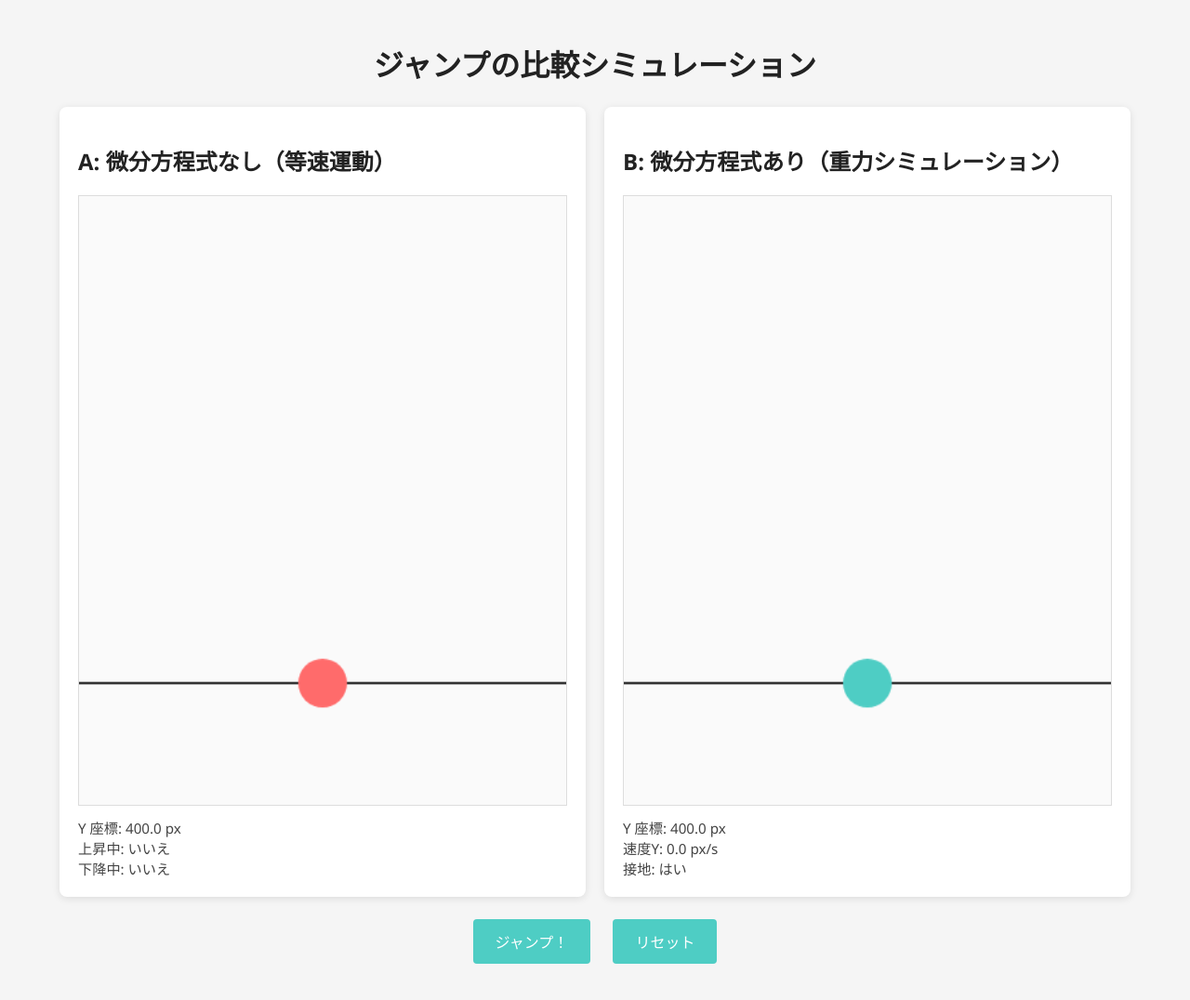
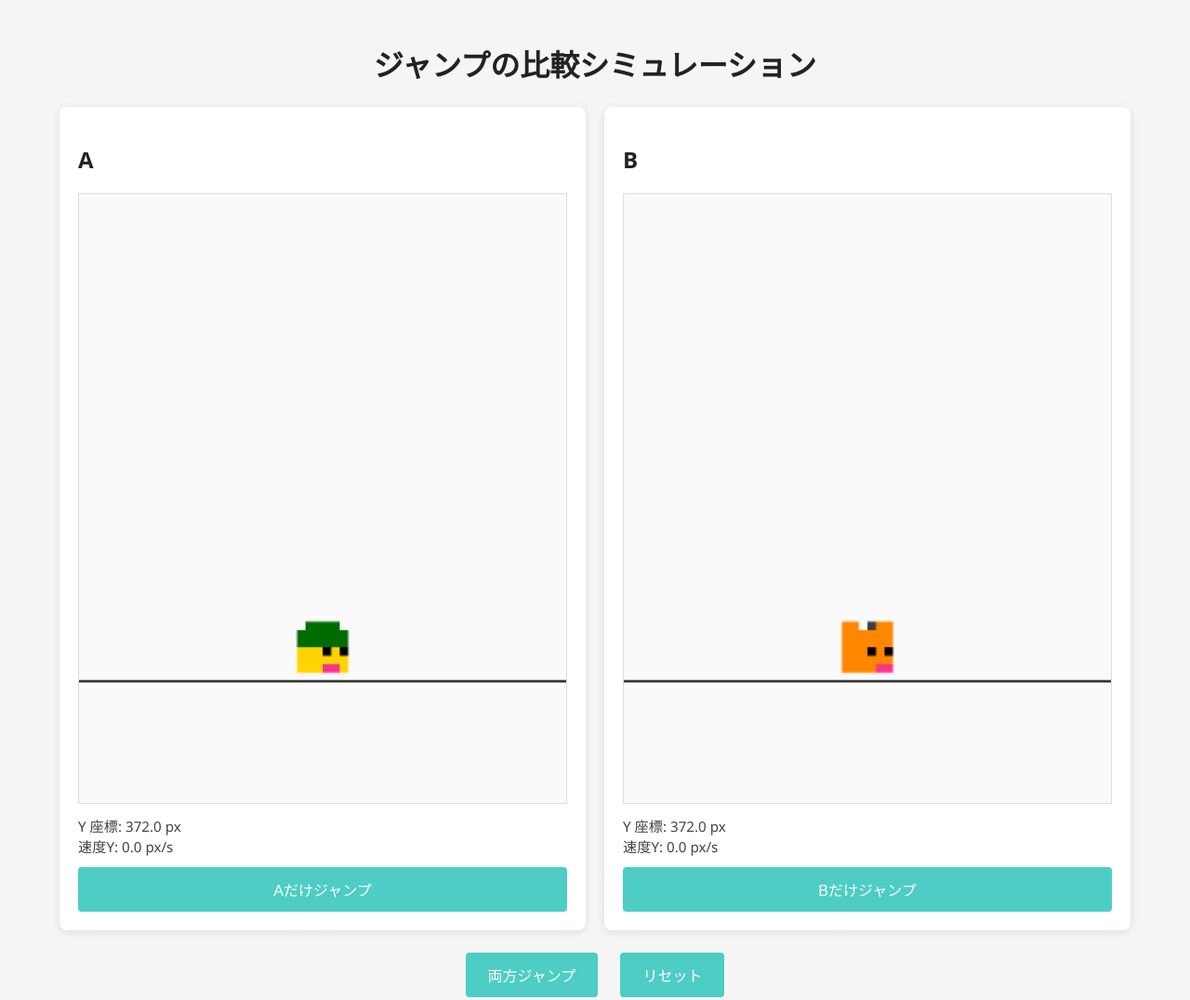
Before and after one commit to tomo1238hi/jump-comparison-demo, a website built with Vite: page index.html in a window 1280 px wide. Shown: the whole page at 93% size. Built offline with nearby package versions, Linux system fonts and the light colour scheme.

Commit message:
feat(simulation): 個別ジャンプ操作を追加

```diff
--- a/index.html
+++ b/index.html
@@ -14,20 +14,26 @@
 
     <div class="simulations">
       <div class="simulation-panel">
-        <h2>A: 微分方程式なし（等速運動）</h2>
+        <h2>A</h2>
         <canvas id="canvas-a" width="400" height="500"></canvas>
         <div class="info" id="info-a"></div>
+        <div class="panel-actions">
+          <button id="jump-btn-a">Aだけジャンプ</button>
+        </div>
       </div>
 
       <div class="simulation-panel">
-        <h2>B: 微分方程式あり（重力シミュレーション）</h2>
+        <h2>B</h2>
         <canvas id="canvas-b" width="400" height="500"></canvas>
         <div class="info" id="info-b"></div>
+        <div class="panel-actions">
+          <button id="jump-btn-b">Bだけジャンプ</button>
+        </div>
       </div>
     </div>
 
     <div class="controls">
-      <button id="jump-btn">ジャンプ！</button>
+      <button id="jump-btn">両方ジャンプ</button>
       <button id="reset-btn">リセット</button>
     </div>
   </div>
--- a/src/constants.ts
+++ b/src/constants.ts
@@ -1,10 +1,10 @@
 export const GRAVITY = 980 // px/s²
-export const JUMP_FORCE = 400 // px/s (initial velocity magnitude for simulation B)
 export const JUMP_SPEED = 400 // px/s (constant velocity for simulation A)
-export const MAX_HEIGHT = 200 // px (height above ground for simulation A)
+export const MAX_HEIGHT = 260 // px (height above ground for simulation A)
+export const JUMP_FORCE = Math.sqrt(2 * GRAVITY * MAX_HEIGHT) // px/s (matches simulation A apex)
 export const GROUND_Y = 400 // px (ground baseline on canvas)
 
-export const CHARACTER_SIZE = 20 // px (radius of character marker)
+export const CHARACTER_SIZE = 28 // px (radius of character marker)
 export const CHARACTER_COLOR_A = '#FF6B6B'
 export const CHARACTER_COLOR_B = '#4ECDC4'
 
--- a/src/controller.ts
+++ b/src/controller.ts
@@ -1,18 +1,36 @@
 type Handler = () => void
 
-export function initializeController(onJump: Handler, onReset: Handler): () => void {
-  const jumpButton = document.getElementById('jump-btn') as HTMLButtonElement | null
+interface ControllerHandlers {
+  onJumpBoth: Handler
+  onJumpA: Handler
+  onJumpB: Handler
+  onReset: Handler
+}
+
+export function initializeController({
+  onJumpBoth,
+  onJumpA,
+  onJumpB,
+  onReset,
+}: ControllerHandlers): () => void {
+  const jumpBothButton = document.getElementById('jump-btn') as HTMLButtonElement | null
+  const jumpAButton = document.getElementById('jump-btn-a') as HTMLButtonElement | null
+  const jumpBButton = document.getElementById('jump-btn-b') as HTMLButtonElement | null
   const resetButton = document.getElementById('reset-btn') as HTMLButtonElement | null
 
-  if (!jumpButton || !resetButton) {
+  if (!jumpBothButton || !jumpAButton || !jumpBButton || !resetButton) {
     throw new Error('コントロールボタンが見つかりません')
   }
 
-  jumpButton.addEventListener('click', onJump)
+  jumpBothButton.addEventListener('click', onJumpBoth)
+  jumpAButton.addEventListener('click', onJumpA)
+  jumpBButton.addEventListener('click', onJumpB)
   resetButton.addEventListener('click', onReset)
 
   return () => {
-    jumpButton.removeEventListener('click', onJump)
+    jumpBothButton.removeEventListener('click', onJumpBoth)
+    jumpAButton.removeEventListener('click', onJumpA)
+    jumpBButton.removeEventListener('click', onJumpB)
     resetButton.removeEventListener('click', onReset)
   }
 }
--- a/src/main.ts
+++ b/src/main.ts
@@ -1,62 +1,73 @@
-import { createAnimationState, startAnimation } from './animation'
-import { initializeController } from './controller'
-import { renderInfo, renderSimulations, getCanvasContext } from './renderer'
+import { createAnimationState, startAnimation } from "./animation";
+import { initializeController } from "./controller";
+import { renderInfo, renderSimulations, getCanvasContext } from "./renderer";
 import {
   createSimulationAState,
   reset as resetSimulationA,
   startJump as startJumpA,
   update as updateSimulationA,
-} from './simulationA'
+} from "./simulationA";
 import {
   createSimulationBState,
   reset as resetSimulationB,
   startJump as startJumpB,
   update as updateSimulationB,
-} from './simulationB'
+} from "./simulationB";
 
-const simulationA = createSimulationAState()
-const simulationB = createSimulationBState()
-const animationState = createAnimationState()
+const simulationA = createSimulationAState();
+const simulationB = createSimulationBState();
+const animationState = createAnimationState();
 
-const ctxA = getCanvasContext('canvas-a')
-const ctxB = getCanvasContext('canvas-b')
-const infoA = document.getElementById('info-a')
-const infoB = document.getElementById('info-b')
+const ctxA = getCanvasContext("canvas-a");
+const ctxB = getCanvasContext("canvas-b");
+const infoA = document.getElementById("info-a");
+const infoB = document.getElementById("info-b");
 
 function updateInfoPanels(): void {
   renderInfo(infoA, [
     `Y 座標: ${simulationA.position.y.toFixed(1)} px`,
-    `上昇中: ${simulationA.isJumping ? 'はい' : 'いいえ'}`,
-    `下降中: ${simulationA.isFalling ? 'はい' : 'いいえ'}`,
-  ])
+    `速度Y: ${simulationA.velocity.y.toFixed(1)} px/s`,
+  ]);
 
   renderInfo(infoB, [
     `Y 座標: ${simulationB.position.y.toFixed(1)} px`,
     `速度Y: ${simulationB.velocity.y.toFixed(1)} px/s`,
-    `接地: ${simulationB.isGrounded ? 'はい' : 'いいえ'}`,
-  ])
+  ]);
 }
 
 function step(deltaTime: number): void {
-  updateSimulationA(simulationA, deltaTime)
-  updateSimulationB(simulationB, deltaTime)
-  renderSimulations(ctxA, ctxB, simulationA, simulationB)
-  updateInfoPanels()
+  updateSimulationA(simulationA, deltaTime);
+  updateSimulationB(simulationB, deltaTime);
+  renderSimulations(ctxA, ctxB, simulationA, simulationB);
+  updateInfoPanels();
 }
 
-function handleJump(): void {
-  startJumpA(simulationA)
-  startJumpB(simulationB)
+function handleJumpBoth(): void {
+  startJumpA(simulationA);
+  startJumpB(simulationB);
+}
+
+function handleJumpA(): void {
+  startJumpA(simulationA);
+}
+
+function handleJumpB(): void {
+  startJumpB(simulationB);
 }
 
 function handleReset(): void {
-  resetSimulationA(simulationA)
-  resetSimulationB(simulationB)
-  renderSimulations(ctxA, ctxB, simulationA, simulationB)
-  updateInfoPanels()
+  resetSimulationA(simulationA);
+  resetSimulationB(simulationB);
+  renderSimulations(ctxA, ctxB, simulationA, simulationB);
+  updateInfoPanels();
 }
 
-initializeController(handleJump, handleReset)
-renderSimulations(ctxA, ctxB, simulationA, simulationB)
-updateInfoPanels()
-startAnimation(animationState, step)
+initializeController({
+  onJumpBoth: handleJumpBoth,
+  onJumpA: handleJumpA,
+  onJumpB: handleJumpB,
+  onReset: handleReset,
+});
+renderSimulations(ctxA, ctxB, simulationA, simulationB);
+updateInfoPanels();
+startAnimation(animationState, step);
--- a/src/renderer.ts
+++ b/src/renderer.ts
@@ -1,12 +1,14 @@
 import {
   CANVAS_HEIGHT,
   CANVAS_WIDTH,
-  CHARACTER_COLOR_A,
-  CHARACTER_COLOR_B,
   CHARACTER_SIZE,
   GROUND_Y,
 } from './constants'
-import type { SimulationAState, SimulationBState, Vector2 } from './types'
+import type {
+  SimulationAState,
+  SimulationBState,
+  Vector2,
+} from './types'
 
 export function getCanvasContext(id: string): CanvasRenderingContext2D {
   const canvas = document.getElementById(id) as HTMLCanvasElement | null
@@ -22,14 +24,33 @@ export function getCanvasContext(id: string): CanvasRenderingContext2D {
   return ctx
 }
 
+let characterSpriteA: HTMLImageElement | null = null
+let characterSpriteB: HTMLImageElement | null = null
+
+function getSpriteA(): HTMLImageElement {
+  if (!characterSpriteA) {
+    characterSpriteA = new Image()
+    characterSpriteA.src = '/public/maede-zu-green.png'
+  }
+  return characterSpriteA
+}
+
+function getSpriteB(): HTMLImageElement {
+  if (!characterSpriteB) {
+    characterSpriteB = new Image()
+    characterSpriteB.src = '/public/maede-zu-orange.png'
+  }
+  return characterSpriteB
+}
+
 export function renderSimulations(
   ctxA: CanvasRenderingContext2D,
   ctxB: CanvasRenderingContext2D,
   stateA: SimulationAState,
   stateB: SimulationBState,
 ): void {
-  drawScene(ctxA, CHARACTER_COLOR_A, stateA.trail, stateA.position)
-  drawScene(ctxB, CHARACTER_COLOR_B, stateB.trail, stateB.position)
+  drawScene(ctxA, stateA.trail, stateA.position, getSpriteA())
+  drawScene(ctxB, stateB.trail, stateB.position, getSpriteB())
 }
 
 export function renderInfo(element: HTMLElement | null, lines: string[]): void {
@@ -43,14 +64,14 @@ export function renderInfo(element: HTMLElement | null, lines: string[]): void {
 
 function drawScene(
   ctx: CanvasRenderingContext2D,
-  color: string,
   trail: Vector2[],
   position: Vector2,
+  sprite: HTMLImageElement,
 ): void {
   ctx.clearRect(0, 0, CANVAS_WIDTH, CANVAS_HEIGHT)
   drawGround(ctx)
-  drawTrail(ctx, trail, color)
-  drawCharacter(ctx, position, color)
+  drawTrail(ctx, trail, '#666')
+  drawCharacter(ctx, position, sprite)
 }
 
 function drawGround(ctx: CanvasRenderingContext2D): void {
@@ -77,11 +98,9 @@ function drawTrail(ctx: CanvasRenderingContext2D, trail: Vector2[], color: strin
   ctx.stroke()
 }
 
-function drawCharacter(ctx: CanvasRenderingContext2D, position: Vector2, color: string): void {
-  ctx.fillStyle = color
-  ctx.beginPath()
-  ctx.arc(position.x, position.y, CHARACTER_SIZE, 0, Math.PI * 2)
-  ctx.fill()
+function drawCharacter(ctx: CanvasRenderingContext2D, position: Vector2, sprite: HTMLImageElement): void {
+  const size = CHARACTER_SIZE * 2
+  ctx.drawImage(sprite, position.x - CHARACTER_SIZE, position.y - CHARACTER_SIZE, size, size)
 }
 
 function applyAlpha(color: string, alpha: number): string {
--- a/src/simulationA.ts
+++ b/src/simulationA.ts
@@ -1,5 +1,6 @@
 import {
   CHARACTER_COLOR_A,
+  CHARACTER_SIZE,
   GROUND_Y,
   JUMP_SPEED,
   MAX_HEIGHT,
@@ -8,14 +9,16 @@ import {
 } from './constants'
 import type { SimulationAState, Vector2 } from './types'
 
-const INITIAL_Y = GROUND_Y
+const INITIAL_Y = GROUND_Y - CHARACTER_SIZE
 const CENTER_X = SIMULATION_WIDTH / 2
+const GROUND_CONTACT_Y = GROUND_Y - CHARACTER_SIZE
 
 export function createSimulationAState(): SimulationAState {
   return {
     isJumping: false,
     isFalling: false,
     position: { x: CENTER_X, y: INITIAL_Y },
+    velocity: { x: 0, y: 0 },
     trail: [],
   }
 }
@@ -27,23 +30,30 @@ export function startJump(state: SimulationAState): void {
 
   state.isJumping = true
   state.isFalling = false
+  state.velocity.y = -JUMP_SPEED
   clearTrail(state)
 }
 
 export function update(state: SimulationAState, deltaTime: number): void {
   if (state.isJumping) {
-    state.position.y -= JUMP_SPEED * deltaTime
+    state.velocity.y = -JUMP_SPEED
+    state.position.y += state.velocity.y * deltaTime
     if (state.position.y <= GROUND_Y - MAX_HEIGHT) {
       state.position.y = GROUND_Y - MAX_HEIGHT
       state.isJumping = false
       state.isFalling = true
+      state.velocity.y = 0
     }
   } else if (state.isFalling) {
-    state.position.y += JUMP_SPEED * deltaTime
-    if (state.position.y >= GROUND_Y) {
-      state.position.y = GROUND_Y
+    state.velocity.y = JUMP_SPEED
+    state.position.y += state.velocity.y * deltaTime
+    if (state.position.y >= GROUND_CONTACT_Y) {
+      state.position.y = GROUND_CONTACT_Y
       state.isFalling = false
+      state.velocity.y = 0
     }
+  } else {
+    state.velocity.y = 0
   }
 
   recordTrail(state, state.position)
@@ -53,6 +63,7 @@ export function reset(state: SimulationAState): void {
   state.isJumping = false
   state.isFalling = false
   state.position = { x: CENTER_X, y: INITIAL_Y }
+  state.velocity = { x: 0, y: 0 }
   clearTrail(state)
 }
 
--- a/src/simulationB.ts
+++ b/src/simulationB.ts
@@ -1,19 +1,23 @@
 import {
   CHARACTER_COLOR_B,
+  CHARACTER_SIZE,
   GROUND_Y,
   GRAVITY,
   JUMP_FORCE,
+  MAX_HEIGHT,
   MAX_TRAIL_POINTS,
   SIMULATION_WIDTH,
 } from './constants'
 import type { SimulationBState, Vector2 } from './types'
 
 const CENTER_X = SIMULATION_WIDTH / 2
+const TARGET_APEX_Y = GROUND_Y - MAX_HEIGHT
+const GROUND_CONTACT_Y = GROUND_Y - CHARACTER_SIZE
 
 export function createSimulationBState(): SimulationBState {
   return {
     velocity: { x: 0, y: 0 },
-    position: { x: CENTER_X, y: GROUND_Y },
+    position: { x: CENTER_X, y: GROUND_CONTACT_Y },
     isGrounded: true,
     trail: [],
   }
@@ -34,8 +38,13 @@ export function update(state: SimulationBState, deltaTime: number): void {
     state.velocity.y += GRAVITY * deltaTime
     state.position.y += state.velocity.y * deltaTime
 
-    if (state.position.y >= GROUND_Y) {
-      state.position.y = GROUND_Y
+    if (state.velocity.y < 0 && state.position.y <= TARGET_APEX_Y) {
+      state.position.y = TARGET_APEX_Y
+      state.velocity.y = 0
+    }
+
+    if (state.position.y >= GROUND_CONTACT_Y) {
+      state.position.y = GROUND_CONTACT_Y
       state.velocity.y = 0
       state.isGrounded = true
     }
@@ -46,7 +55,7 @@ export function update(state: SimulationBState, deltaTime: number): void {
 
 export function reset(state: SimulationBState): void {
   state.velocity = { x: 0, y: 0 }
-  state.position = { x: CENTER_X, y: GROUND_Y }
+  state.position = { x: CENTER_X, y: GROUND_CONTACT_Y }
   state.isGrounded = true
   clearTrail(state)
 }
--- a/src/types.ts
+++ b/src/types.ts
@@ -7,6 +7,7 @@ export interface SimulationAState {
   isJumping: boolean
   isFalling: boolean
   position: Vector2
+  velocity: Vector2
   trail: Vector2[]
 }
 
--- a/styles/main.css
+++ b/styles/main.css
@@ -50,6 +50,16 @@ canvas {
   color: #444;
 }
 
+.panel-actions {
+  margin-top: 12px;
+  text-align: center;
+}
+
+.panel-actions button {
+  width: 100%;
+  margin: 0;
+}
+
 .controls {
   text-align: center;
   margin-top: 24px;
```
